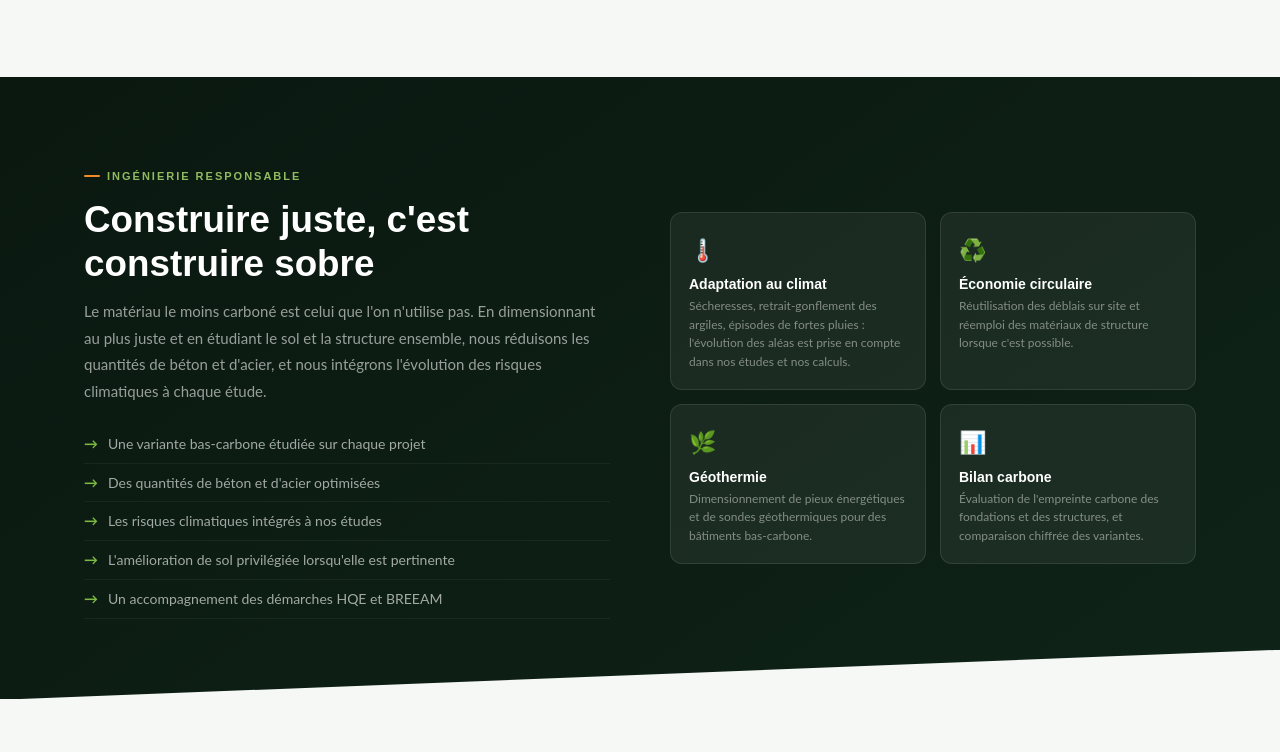
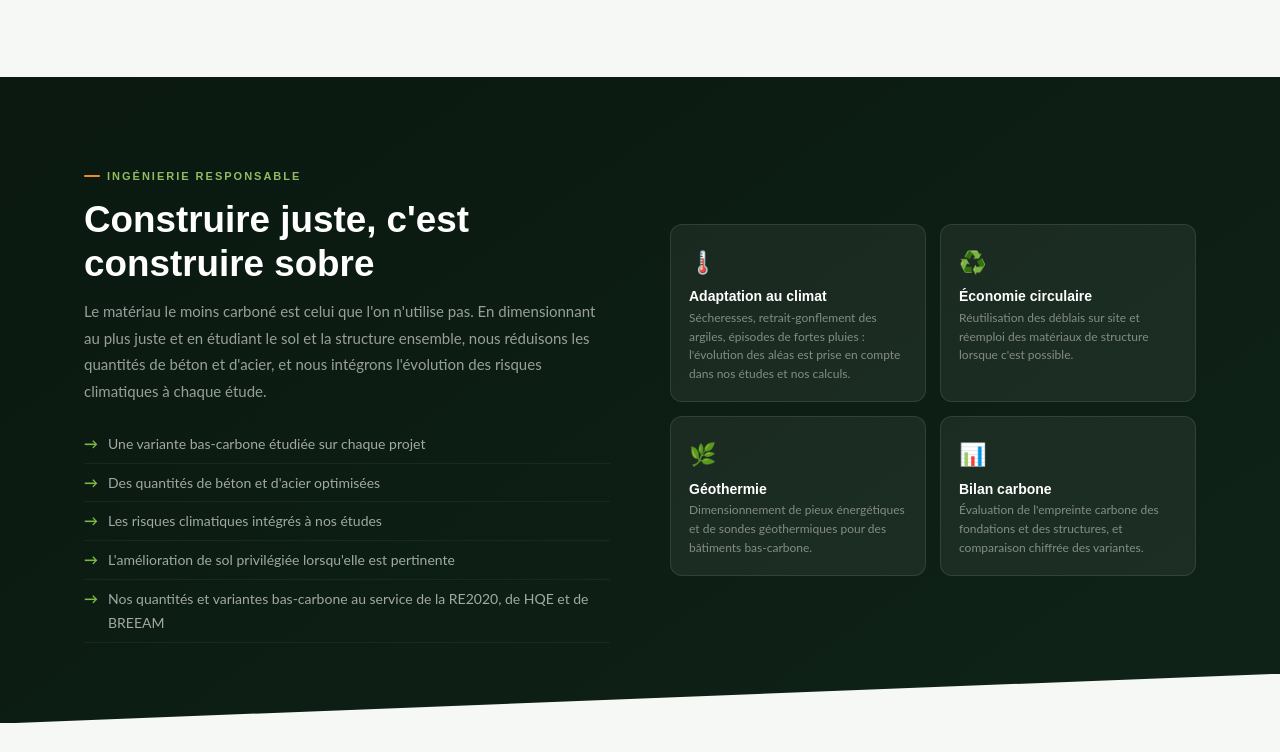
Before and after one commit to Ecologic2026/ecologic-engineering, a plain HTML site: page index.html in a window 1280 px wide. Shown: the part 5828-6580 px from the top of the page. Drawn offline with nearby package versions, Linux system fonts and the light colour scheme.

Commit message:
Site v12 : formulation RE2020, HQE et BREEAM
« Un accompagnement des démarches HQE et BREEAM » devient « Nos quantités
et variantes bas-carbone au service de la RE2020, de HQE et de BREEAM »
(et sa traduction anglaise) : le bureau fournit ses données, il ne mène
pas la certification.

Co-Authored-By: Claude Opus 5.5 <noreply@anthropic.com>

```diff
--- a/index.html
+++ b/index.html
@@ -912,7 +912,7 @@ a{color:var(--green);text-decoration:none;}
           <li>Des quantités de béton et d'acier optimisées</li>
           <li>Les risques climatiques intégrés à nos études</li>
           <li>L'amélioration de sol privilégiée lorsqu'elle est pertinente</li>
-          <li>Un accompagnement des démarches HQE et BREEAM</li>
+          <li>Nos quantités et variantes bas-carbone au service de la RE2020, de HQE et de BREEAM</li>
         </ul>
       </div>
       <div class="rse-cards">
@@ -1557,7 +1557,7 @@ const I18N=[
 ['.rse .stag',[`Responsible engineering`]],
 ['.rse h2',[`Building right means building lean`]],
 ['.rse-p',[`The lowest-carbon material is the one you do not use. By sizing as accurately as possible and studying ground and structure together, we reduce concrete and steel quantities, and we factor evolving climate risks into every study.`]],
-['.rse-list',[`<li>A low-carbon alternative studied on every project</li><li>Optimised concrete and steel quantities</li><li>Climate risks built into our studies</li><li>Ground improvement favoured where relevant</li><li>Support for HQE and BREEAM certification</li>`]],
+['.rse-list',[`<li>A low-carbon alternative studied on every project</li><li>Optimised concrete and steel quantities</li><li>Climate risks built into our studies</li><li>Ground improvement favoured where relevant</li><li>Our quantities and low-carbon alternatives in support of RE2020, HQE and BREEAM</li>`]],
 ['.rcard',[
 `<span class="rico">🌡️</span><h4>Climate adaptation</h4><p>Droughts, clay shrink-swell, heavy rainfall: evolving hazards are factored into our studies and calculations.</p>`,
 `<span class="rico">♻️</span><h4>Circular economy</h4><p>On-site reuse of excavated material, and reuse of structural materials wherever possible.</p>`,
```
